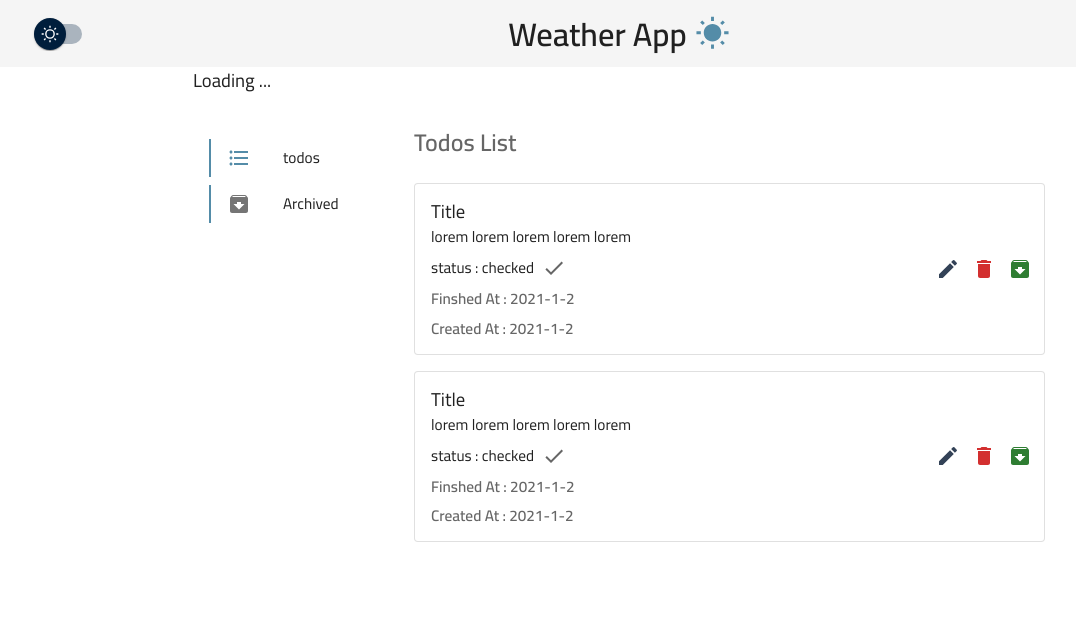
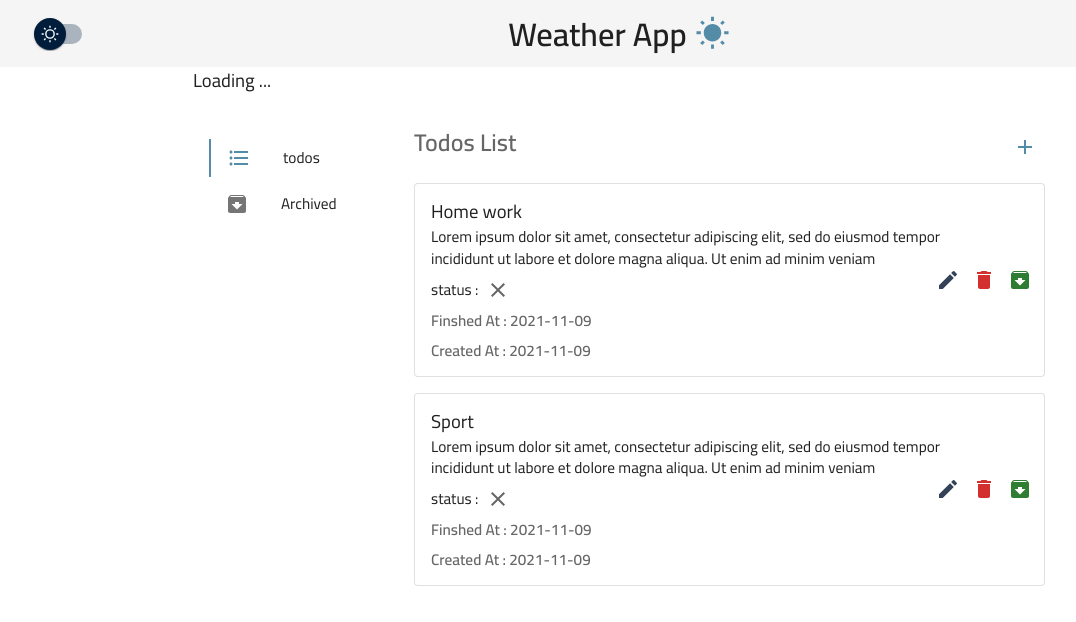
Before and after one commit to MostafaKMilly/WeatherApp, a React (Create React App) app: page / in a window 1280 px wide. Shown: the top 622 px of the page, without its empty margins (21-1097 px from the left). Built offline with nearby package versions, Linux system fonts and the light colour scheme; no server answers.

Commit message:
finish todos functionalty

```diff
--- a/src/components/UI/CustomSwitch.js
+++ b/src/components/UI/CustomSwitch.js
@@ -49,7 +49,7 @@ const MUISwitch = styled(Switch)(({ theme }) => ({
   },
 }));
 function CustomSwitch(props) {
-  return <MUISwitch sx={{ m: 1 }} />;
+  return <MUISwitch sx={{ m: 1 }} {...props} />;
 }
 
 export default CustomSwitch;
--- a/src/components/UI/Header.js
+++ b/src/components/UI/Header.js
@@ -14,7 +14,6 @@ function Header(props) {
   }
   console.log(weather);
   return (
-    <Container>
     <Box
       component={Paper}
       sx={{ backgroundColor: "secondary.light", mt: 4, p: 5.5 }}
@@ -58,7 +57,6 @@ function Header(props) {
         </Grid>
       </Grid>
     </Box>
-    </Container>
   );
 }
 
--- a/src/components/todos/TodosCategories.js
+++ b/src/components/todos/TodosCategories.js
@@ -1,4 +1,5 @@
-import { Archive, FormatListBulleted, Unarchive } from "@mui/icons-material";
+import { useTheme } from "@emotion/react";
+import { Archive, FormatListBulleted } from "@mui/icons-material";
 import {
   List,
   ListItem,
@@ -6,32 +7,49 @@ import {
   ListItemIcon,
   ListItemText,
 } from "@mui/material";
-import { Box, styled } from "@mui/system";
+import { Box } from "@mui/system";
 import React from "react";
-
-const CustomListItemButton = styled(ListItemButton)(({ theme }) => ({
-  borderLeft: `2px solid ${theme.palette.primary.main}`,
-}));
+import { useDispatch, useSelector } from "react-redux";
+import { hideArchives, showArchives } from "../../redux/slices/globalSlice";
 
 function TodosCategories(props) {
+  const isShowArchives = useSelector((state) => state.global.showArchives);
+  const theme = useTheme();
+  const dispatch = useDispatch();
   return (
     <Box>
       <List>
         <ListItem dense>
-          <CustomListItemButton>
+          <ListItemButton
+            sx={{
+              borderLeft: !isShowArchives
+                ? `2px solid ${theme.palette.primary.main}`
+                : "",
+            }}
+            onClick={() => dispatch(hideArchives())}
+          >
             <ListItemIcon>
-              <FormatListBulleted color="primary" />
+              <FormatListBulleted
+                color={!isShowArchives ? "primary" : "inherit"}
+              />
             </ListItemIcon>
             <ListItemText>todos</ListItemText>
-          </CustomListItemButton>
+          </ListItemButton>
         </ListItem>
         <ListItem dense>
-          <CustomListItemButton>
+          <ListItemButton
+            sx={{
+              borderLeft: isShowArchives
+                ? `2px solid ${theme.palette.primary.main}`
+                : "",
+            }}
+            onClick={() => dispatch(showArchives())}
+          >
             <ListItemIcon>
-              <Archive />
+              <Archive color={isShowArchives ? "primary" : "inherit"} />
             </ListItemIcon>
             <ListItemText>Archived</ListItemText>
-          </CustomListItemButton>
+          </ListItemButton>
         </ListItem>
       </List>
     </Box>
--- a/src/components/todos/TodosList.js
+++ b/src/components/todos/TodosList.js
@@ -1,6 +1,5 @@
-import { Archive, Check, Delete, Edit } from "@mui/icons-material";
+import { Archive, Check, Clear, Delete, Edit } from "@mui/icons-material";
 import {
-  Divider,
   IconButton,
   List,
   ListItem,
@@ -9,18 +8,39 @@ import {
   Typography,
 } from "@mui/material";
 import { Box } from "@mui/system";
-import React from "react";
+import React, { useEffect } from "react";
+import { useDispatch, useSelector } from "react-redux";
+import {
+  archiveTodo,
+  deleteTodo,
+  fetchTodos,
+  selectAllTodos,
+} from "../../redux/slices/todosSlice";
 
 function TodosList(props) {
+  const showArchives = useSelector((state) => state.global.showArchives);
+  let archives = useSelector((state) => state.todos.archives);
+  const isLoading = useSelector((state) => state.todos.isLoading);
+  const dispatch = useDispatch();
+  useEffect(() => {
+    dispatch(fetchTodos());
+    // eslint-disable-next-line react-hooks/exhaustive-deps
+  }, []);
+
+  if (isLoading) {
+    return <Typography>Loading ...</Typography>;
+  }
   return (
     <Box mt={2}>
       <List>
+        {props.todos.map((todo) => (
           <ListItem
+            key={todo.id}
             alignItems="flex-start"
             component={Paper}
-          elevation={1}
             variant="outlined"
             secondaryAction={
+              !todo.archivedAt ? (
                 <Box
                   display="flex"
                   sx={{
@@ -31,31 +51,53 @@ function TodosList(props) {
                   }}
                   gap={1}
                 >
-              <IconButton edge="end" aria-label="comments">
+                  <IconButton
+                    edge="end"
+                    aria-label="comments"
+                    onClick={() => {
+                      props.setOpen(true);
+                      props.setSelectedTodo(todo.id);
+                    }}
+                  >
                     <Edit color="info" />
                   </IconButton>
-              <IconButton edge="end" aria-label="comments">
+                  <IconButton
+                    edge="end"
+                    aria-label="comments"
+                    onClick={() => dispatch(deleteTodo(todo.id))}
+                  >
                     <Delete color="error" />
                   </IconButton>
-              <IconButton edge="end" aria-label="comments">
+                  <IconButton
+                    edge="end"
+                    aria-label="comments"
+                    onClick={() => dispatch(archiveTodo(todo.id))}
+                  >
                     <Archive color="success" />
                   </IconButton>
                 </Box>
+              ) : (
+                <></>
+              )
             }
             sx={{ mb: 2 }}
           >
             <ListItemText
-            primary="Title"
+              primary={todo.title}
               secondary={
                 <>
                   <Typography variant="body2" color="text.primary">
-                  lorem lorem lorem lorem lorem
+                    {todo.description}
                   </Typography>
                   <Box display="flex" gap={1} alignItems="center" mt={1}>
                     <Typography variant="body2" color="text.primary">
-                    status : checked
+                      status : {todo.checked}
                     </Typography>
+                    {todo.checked ? (
                       <Check color="text.primary" />
+                    ) : (
+                      <Clear color="text.primary" />
+                    )}
                   </Box>
 
                   <Typography
@@ -64,7 +106,7 @@ function TodosList(props) {
                     fontWeight={600}
                     sx={{ mt: 1 }}
                   >
-                  Finshed At : 2021-1-2
+                    Finshed At : {todo.finshedAt}
                   </Typography>
 
                   <Typography
@@ -73,76 +115,25 @@ function TodosList(props) {
                     fontWeight={600}
                     sx={{ mt: 1 }}
                   >
-                  Created At : 2021-1-2
+                    Created At : {todo.createdAt}
                   </Typography>
-              </>
-            }
-          />
-        </ListItem>
-        <ListItem
-          alignItems="flex-start"
-          component={Paper}
-          elevation={1}
-          variant="outlined"
-          secondaryAction={
-            <Box
-              display="flex"
-              sx={{
-                flexDirection: {
-                  md: "row",
-                  xs: "column",
-                },
-              }}
-              gap={1}
-            >
-              <IconButton edge="end" aria-label="comments">
-                <Edit color="info" />
-              </IconButton>
-              <IconButton edge="end" aria-label="comments">
-                <Delete color="error" />
-              </IconButton>
-              <IconButton edge="end" aria-label="comments">
-                <Archive color="success" />
-              </IconButton>
-            </Box>
-          }
-          sx={{ mb: 2 }}
-        >
-          <ListItemText
-            primary="Title"
-            secondary={
-              <>
-                <Typography variant="body2" color="text.primary">
-                  lorem lorem lorem lorem lorem
-                </Typography>
-                <Box display="flex" gap={1} alignItems="center" mt={1}>
-                  <Typography variant="body2" color="text.primary">
-                    status : checked
-                  </Typography>
-                  <Check color="text.primary" />
-                </Box>
-
+                  {todo.archivedAt ? (
                     <Typography
                       variant="body2"
                       color="text.secondary"
                       fontWeight={600}
                       sx={{ mt: 1 }}
                     >
-                  Finshed At : 2021-1-2
+                      Archived At : {todo.archivedAt}
                     </Typography>
-
-                <Typography
-                  variant="body2"
-                  color="text.secondary"
-                  fontWeight={600}
-                  sx={{ mt: 1 }}
-                >
-                  Created At : 2021-1-2
-                </Typography>
+                  ) : (
+                    <></>
+                  )}
                 </>
               }
             />
           </ListItem>
+        ))}
       </List>
     </Box>
   );
--- a/src/components/todos/TodosSection.js
+++ b/src/components/todos/TodosSection.js
@@ -1,24 +1,62 @@
-import { Grid, Typography } from "@mui/material";
+import { Add } from "@mui/icons-material";
+import { Grid, IconButton, Typography } from "@mui/material";
 import { Box } from "@mui/system";
-import React from "react";
+import React, { useState } from "react";
+import { useSelector } from "react-redux";
+import { selectAllTodos } from "../../redux/slices/todosSlice";
+import AddTodo from "../modals/AddTodo";
+import EditTodo from "../modals/EditTodo";
 import TodosCategories from "./TodosCategories";
 import TodosList from "./TodosList";
 
 function TodosSection(props) {
+  const [addTodoDialogIsOpen, setAddTodoDialogIsOpen] = React.useState(false);
+  const [selectedTodo, setSelectedTodo] = useState();
+  let todos = useSelector(selectAllTodos);
+  let archives = useSelector((state) => state.todos.archives);
+  let showArchives = useSelector((state) => state.global.showArchives);
+
+  const [editTodoDialogIsOpen, setEditTodoDialogIsOpen] = useState(false);
   return (
+    <>
       <Box mt={4}>
         <Grid container rowSpacing={4} columnSpacing={4}>
           <Grid item xs={12} sm={6} md={3}>
             <TodosCategories />
           </Grid>
-        <Grid item xs={12} md={9}>
-          <Typography variant="h5" color="textSecondary" fontWeight="600">
+          <Grid item xs={12} sm={6} md={9}>
+            <Typography
+              variant="h5"
+              component="span"
+              color="textSecondary"
+              fontWeight="600"
+            >
               Todos List
             </Typography>
-          <TodosList />
+            <IconButton
+              color="primary"
+              sx={{
+                float: "right",
+              }}
+              onClick={() => setAddTodoDialogIsOpen(true)}
+            >
+              <Add />
+            </IconButton>
+            <TodosList
+              setSelectedTodo={setSelectedTodo}
+              setOpen={setEditTodoDialogIsOpen}
+              todos={showArchives ? archives : todos}
+            />
           </Grid>
         </Grid>
       </Box>
+      <AddTodo open={addTodoDialogIsOpen} setOpen={setAddTodoDialogIsOpen} />
+      <EditTodo
+        open={editTodoDialogIsOpen}
+        setOpen={setEditTodoDialogIsOpen}
+        todoId={selectedTodo}
+      />
+    </>
   );
 }
 
```
Also changed, not shown: src/components/UI/CustomTextField.js (added, +42 -0 lines). Lines whose indentation alone changed are shown as unchanged.
